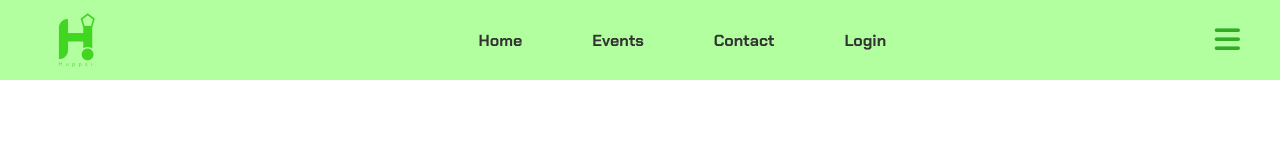
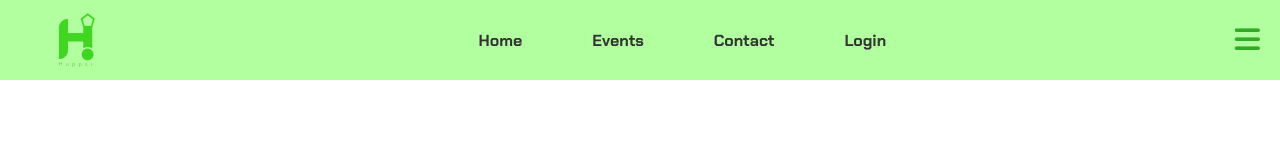
Before and after one commit to SophieCodes1910/ClientProject, a React (Vite) app: page / in a window 1280 px wide. Shown: the top 160 px of the page. Built offline with nearby package versions, Linux system fonts and the light colour scheme.

Commit message:
fixing navbar

```diff
--- a/src/components/Navbar/navbar.css
+++ b/src/components/Navbar/navbar.css
@@ -7,6 +7,8 @@
     align-items: center;
     padding: 0 20px;
     color: #42d623;
+    position: relative; /* To ensure dropdown positioning */
+    z-index: 10;
 }
 
 .navbar-container {
@@ -33,27 +35,19 @@
     padding: 0;
 }
 
-/* For wide screens - show menu inline and enable dropdown on click */
+/* Wide screens - hide nav menu initially and toggle on click */
 @media screen and (min-width: 961px) {
     .nav-menu {
-        display: flex;
+        display: flex; /* Show menu as flex on wide screens */
         gap: 20px;
     }
 
     .nav-menu.active {
         display: flex;
-        flex-direction: column;
-        position: absolute;
-        top: 80px;
-        right: 20px;
-        background-color: #b2ffa0;
-        padding: 10px;
-        border-radius: 4px;
-        box-shadow: 0px 4px 8px rgba(0, 0, 0, 0.1);
     }
 }
 
-/* Mobile - full-screen dropdown */
+/* Mobile - full screen dropdown */
 @media screen and (max-width: 960px) {
     .nav-menu {
         flex-direction: column;
@@ -66,6 +60,7 @@
         opacity: 0;
         visibility: hidden;
         transition: opacity 0.3s ease, visibility 0.3s ease;
+        z-index: 9; /* Layer below overlay */
     }
 
     .nav-menu.active {
@@ -74,13 +69,12 @@
     }
 }
 
-/* Menu icon for all views */
+/* Menu icon styling */
 .menu-icon {
     font-size: 1.8rem;
     color: #32ab26;
     cursor: pointer;
-    position: relative;
-    right: 20px;
+    z-index: 10;
 }
 
 .nav-item {
@@ -97,7 +91,7 @@
     color: #28a745;
 }
 
-/* Menu overlay, only active when menu is open */
+/* Menu overlay for closing the menu */
 .menu-overlay {
     position: fixed;
     top: 0;
@@ -105,12 +99,13 @@
     width: 100%;
     height: 100%;
     background-color: rgba(0, 0, 0, 0.5);
-    z-index: 10;
+    z-index: 8; /* Layer below menu */
     opacity: 0;
     visibility: hidden;
     transition: opacity 0.3s ease, visibility 0.3s ease;
 }
 
+/* Show overlay only when menu is active */
 .nav-menu.active ~ .menu-overlay {
     opacity: 1;
     visibility: visible;
```
